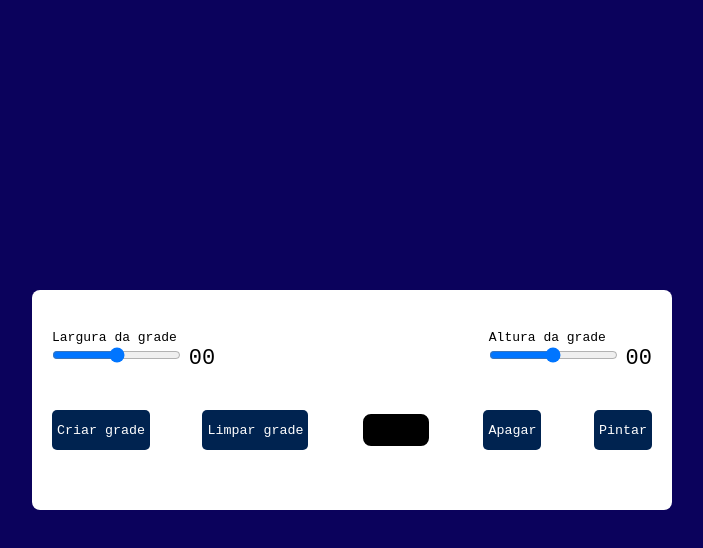
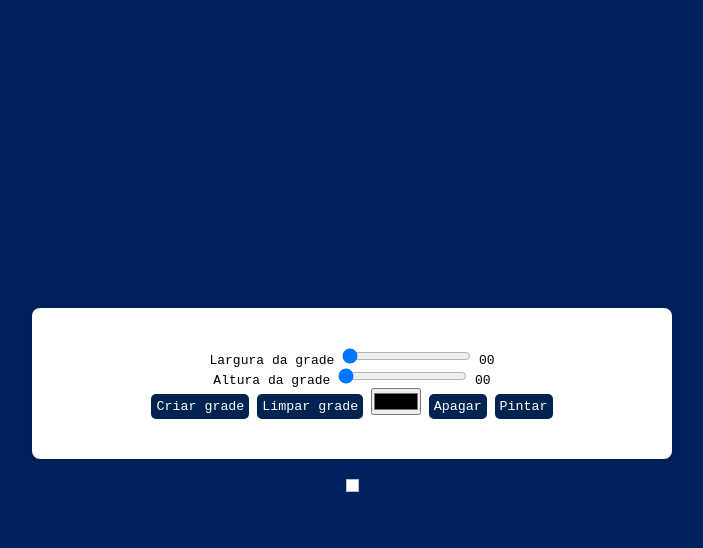
Before and after one commit to warleysantosbr/100ProjetosFrontEnd, a plain HTML site: page #01 Grade Pixelada - 15-03-2025/index.html in a window 1280 px wide. Both pictures are taken after a click on the button "Criar grade". Shown: the whole page, without its empty margins (288-991 px from the left). Drawn offline with Linux system fonts and the light colour scheme.

Commit message:
Projeto pronto
Muita dor de cabeça pra corrigir os erros, mas aprendi um pouco!, em breve novos cods

```diff
--- a/#01 Grade Pixelada - 15-03-2025/index.html
+++ b/#01 Grade Pixelada - 15-03-2025/index.html
@@ -15,12 +15,10 @@
                     <input type="range" id="width-range" min="1" max="35">
                     <span id="width-value">00</span>
                 </div>
-                <div class="opt-wrapper">
-                    <div class="slider">
-                        <label for="height-range">Altura da grade</label>
-                        <input type="range" id="height-range" min="1" max="35">
-                        <span id="height-value">00</span>
-                    </div>
+                <div class="slider">
+                    <label for="height-range">Altura da grade</label>
+                    <input type="range" id="height-range" min="1" max="35">
+                    <span id="height-value">00</span>
                 </div>
             </div>
         </div>
--- a/#01 Grade Pixelada - 15-03-2025/index.js
+++ b/#01 Grade Pixelada - 15-03-2025/index.js
@@ -7,116 +7,116 @@ let colorButton = document.getElementById("color-input");
 let eraseBtn = document.getElementById("erase-btn");
 let paintBtn = document.getElementById("paint-btn");
 let widthValue = document.getElementById("width-value");
-let heigthValue = document.getElementById("heigth-value");
+let heightValue = document.getElementById("height-value");
 
 let events = {
-    mouse:{
+    mouse: {
         down: "mousedown",
         move: "mousemove",
         up: "mouseup"
     },
     touch: {
         down: "touchstart",
-        mobe: "touchmove",
+        move: "touchmove",
         up: "touchend"
-    },
+    }
 };
 
 let deviceType = "";
-
 let draw = false;
 let erase = false;
 
-const isTouchDevice = () =>{
-    try{
+const isTouchDevice = () => {
+    try {
         document.createEvent("TouchEvent");
         deviceType = "touch";
         return true;
-    } catch (e){
+    } catch (e) {
         deviceType = "mouse";
-        return  false;
+        return false;
     }
 };
 
 isTouchDevice();
 
-gridButton.addEventListener("click", function()={
+/* ✅ Criar grade corretamente */
+gridButton.addEventListener("click", () => {
     container.innerHTML = "";
-    for(let i =0; i < gridHeigth.value; i++){
-        count +=2;
+    let count = 0;
+
+    for (let i = 0; i < gridHeigth.value; i++) {
         let div = document.createElement("div");
         div.classList.add("gridRow");
 
-        for(let j=0; j < gridWidth.value; j++){
-            count+=2;
+        for (let j = 0; j < gridWidth.value; j++) {
+            count += 1;
             let col = document.createElement("div");
             col.classList.add("gridCol");
             col.setAttribute("id", `gridCol${count}`);
-            col.addEventListener(events[deviceType].down, ()=>{
+
+            /* ✅ Agora só pinta se o mouse estiver pressionado */
+            col.addEventListener(events[deviceType].down, () => {
                 draw = true;
-                if(erase){
-                    col.style.backgroundColor = "transparent";
-                }else{
-                    col.style.backgroundColor = colorButton.value;
-                }
+                col.style.backgroundColor = erase ? "transparent" : colorButton.value;
             });
 
-            col.addEventListener(events[deviceType].move, (e)=>{
-                let elementId = document.elementFromPoint(
-                    !isTouchDevice() ? e.clientX : e.touches[0].clientX,
-                    !isTouchDevice() ? e.clientY : e.touches[0].clientY,
-                ),id;
+            col.addEventListener(events[deviceType].move, (e) => {
+                if (!draw) return; // ✅ Evita pintar sem clicar
+
+                let x = deviceType === "mouse" ? e.clientX : e.touches[0].clientX;
+                let y = deviceType === "mouse" ? e.clientY : e.touches[0].clientY;
+
+                let elementId = document.elementFromPoint(x, y);
                 checker(elementId);
             });
 
-            col.addEventListener(events[deviceType].up, ()=>{
+            col.addEventListener(events[deviceType].up, () => {
                 draw = false;
             });
 
-            div.appeendChild(col);
-
+            div.appendChild(col);
         }
 
         container.appendChild(div);
-
     }
 });
 
-function checker(elementId){
-    let gridColumns = document.querySelectorAll(".gridCol");
-    gridColumns.forEach((element)=>{
-        if(elementId == element.id){
-            if(draw && !erase){
-                element.style.backgroundColor = colorButton.value;
-            }else if(draw && erase){
-                element.style.backgroundColor = "transparent";
-            }
-        }
-    });
+/* ✅ Corrigida a lógica para evitar pintura aleatória */
+function checker(element) {
+    if (!element || !element.classList.contains("gridCol")) return;
+
+    if (draw && !erase) {
+        element.style.backgroundColor = colorButton.value;
+    } else if (draw && erase) {
+        element.style.backgroundColor = "transparent";
+    }
 }
 
-clearGridButton.addEventListener("click", ()=>{
+/* Limpar grade */
+clearGridButton.addEventListener("click", () => {
     container.innerHTML = "";
-}));
+});
 
-eraseBtn.addEventListener("click", ()=>{
+/* Mudar para modo apagar */
+eraseBtn.addEventListener("click", () => {
     erase = true;
-})
+});
 
-
-paintBtn.addEventListener("click", ()=>{
+/* Mudar para modo pintar */
+paintBtn.addEventListener("click", () => {
     erase = false;
 });
 
-gridWidth.addEventListener("input", ()=>{
+/* Atualizar valores dos sliders */
+gridWidth.addEventListener("input", () => {
     widthValue.innerHTML = gridWidth.value < 9 ? `0${gridWidth.value}` : gridWidth.value;
 });
 
-gridHeigth.addEventListener("input", ()=>{
-    heigthValue.innerHTML = gridHeigth.value < 9 ? `0${gridHeigth.value}` : gridHeigth.value;
+gridHeigth.addEventListener("input", () => {
+    heightValue.innerHTML = gridHeigth.value < 9 ? `0${gridHeigth.value}` : gridHeigth.value;
 });
 
-window.onload = () =>{
+window.onload = () => {
     gridHeigth.value = 1;
     gridWidth.value = 1;
 };
--- a/#01 Grade Pixelada - 15-03-2025/style.css
+++ b/#01 Grade Pixelada - 15-03-2025/style.css
@@ -1,88 +1,65 @@
 /* Resetando margens, preenchimentos e define a box-sizing padrão */
-*{
+* {
     padding: 0;
     margin: 0;
     box-sizing: border-box;
     font-family: monospace;
 }
 
-/* Deixa o fundo da pagina todo nessa cor azul */
-body{
-    background-color: rgb(11, 2, 92);
+/* Deixa o fundo da página azul escuro */
+body {
+    background-color: rgb(0, 33, 94);
+    display: flex;
+    flex-direction: column;
+    align-items: center; /* ✅ Centraliza tudo na tela */
+    justify-content: center;
+    height: 100vh;
 }
 
 /* Caixa principal que contém os elementos */
-.wrapper{
+.wrapper {
     background-color: #ffffff;
     width: 80vmin;
-    position: absolute;
-    transform:translate(-50%, -50%);
-    top: 50%;
-    left: 50%;
     padding: 40px 20px;
     border-radius: 8px;
+    position: relative;
+    text-align: center;
+    box-shadow: 0px 0px 10px rgba(0, 0, 0, 0.2); /* ✅ Adiciona um leve sombreamento */
 }
 
-label{
-    display: block;
+/* Mantém a grade fixa abaixo da wrapper */
+.container {
+    display: flex;
+    flex-direction: column;
+    align-items: center;
+    justify-content: center;
+    margin-top: 20px; /* ✅ Mantém a grade abaixo do painel */
 }
 
-/* Estiliza os números dos valores do range */
-span{
-    position: relative;
-    font-size: 22px;
-    bottom: -1px;
+/* Configura a grade */
+.gridRow {
+    display: flex;
 }
 
-.opt-wrapper{
-    display: flex;
-    justify-content: space-between;
-    margin-bottom: 20px;
-    gap: 10px;
+.gridCol {
+    background-color: #ffffff;
+    height: 1em;
+    width: 1em;
+    border: 1px solid #969696ab;
 }
 
-button{
+/* Botões */
+button {
     background-color: #002350;
     border: none;
     border-radius: 5px;
     padding: 5px;
-    color: #ffffff
-}
-
-/* Estilizando o seletor de cores */
-input[type="color"]{
-    -webkit-animation: none;
-    -moz-appearance: none;
-    appearance: none;
-    background-color: transparent;
-    width: 70px;
-    height: 40px;
-    border: none;
+    color: #ffffff;
     cursor: pointer;
 }
 
-input[type="color"]::-webkit-color-swatch{
-    border-radius: 8px;
-    border: 2px solid #000000;
-}
-
-input[type="color"]::-moz-color-swatch{
-    border-radius: 8px;
-    border: 2px solid #000000;
-}
-
-.gridCol{
-    height: 1em;
-    width: 1em;
-    border: 1px solid #ddd;
-}
-
-.gridRow{
-    display: flex;
-}
-
-@media only screen and (max-width: 768px){
-    .gridCol{
+@media only screen and (max-width: 768px) {
+    .gridCol {
         height: 0.8em;
         width: 0.8em;
     }
```
Also changed, not shown: 1 other file.
